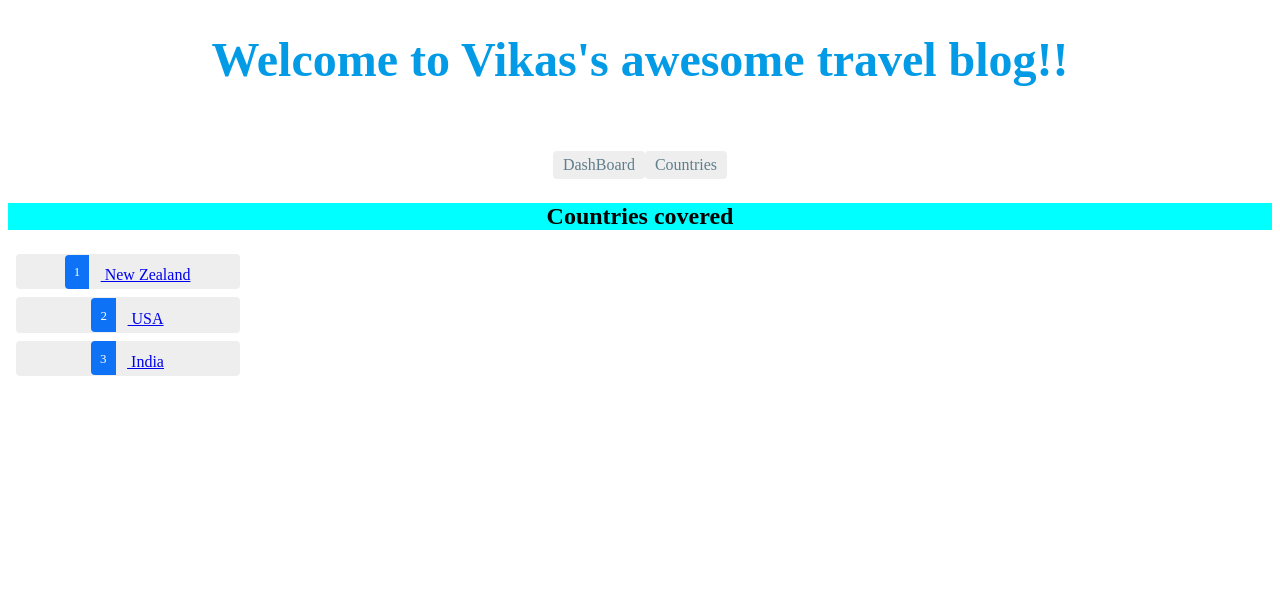
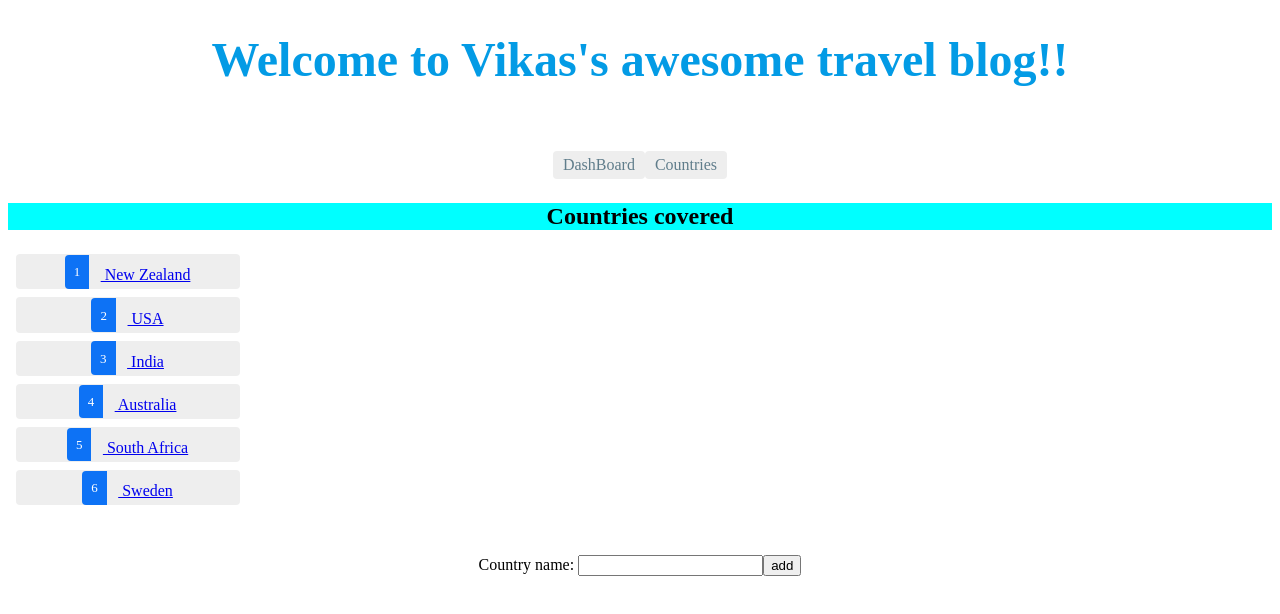
Before and after one commit to Alchemist-V/Angular-travelblog, an Angular app: page /countries in a window 1280 px wide. Shown: the top 614 px of the page. Built offline with nearby package versions, Linux system fonts and the light colour scheme; data requests are answered from the project's data file.

Commit message:
4.2.2 post in http

```diff
--- a/db.json
+++ b/db.json
@@ -48,20 +48,33 @@
       "destinations": [
         {
           "id": 1,
-          "name": "jhkvikBay of Islands",
-          "desc": "Sceanic bueaty & water sports"
+          "name": "Goa",
+          "desc": "Beaches and party "
         },
         {
           "id": 2,
-          "name": "Milford sound",
-          "desc": "glaciers, mountain and lakes."
+          "name": "Rajasthan",
+          "desc": "Desert and forts"
         },
         {
           "id": 3,
-          "name": "Auckland Vikas",
-          "desc": "Mueseums and bars. "
+          "name": "Karnataka",
+          "desc": "Ghats, Forests and WildLife "
         }
       ]
+    },
+    {
+      "id": 4,
+      "name": "Australia",
+      "destinations": []
+    },
+    {
+      "name": "South Africa",
+      "id": 5
+    },
+    {
+      "name": "Sweden",
+      "id": 6
     }
   ]
 }
--- a/src/app/country.service.ts
+++ b/src/app/country.service.ts
@@ -7,6 +7,12 @@ import { COUNTRIES } from './mock-countries';
 import {Country} from './country';
 
 import {LoggerService} from './logger.service';
+
+ const httpOptions = {
+  headers: new HttpHeaders({
+    'Content-Type': 'application/json'
+  })
+};
 
 @Injectable()
 export class CountryService {
@@ -41,6 +47,16 @@ export class CountryService {
     );
   }
 
+  /**
+   * Add new country to db
+   * @param country
+   */
+  addCountry (country: Country): Observable<Country> {
+    return this.httpClient.post<Country>(this.countryServiceURL, country, httpOptions).pipe(
+      catchError(this.handleError<Country>('addCountry'))
+    );
+  }
+
   private handleError<T> (operation = 'operation', result?: T) {
     return (error: any): Observable<T> => {
 
--- a/src/app/index-list/index-list.component.html
+++ b/src/app/index-list/index-list.component.html
@@ -8,6 +8,15 @@
   </li>
 </ul>
 <br/>
+<div>
+  <label>Country name:
+    <input #countryName />
+  </label>
+  <!-- (click) passes input value to add() and then clears the input -->
+  <button (click)="add(countryName.value); countryName.value=''">
+    add
+  </button>
+</div>
 <!-- remove destination list compoent as we are decoupling them -->
 <!-- <app-destination-list [country]="selectedCountry"></app-destination-list> -->
 <br/><br/>
--- a/src/app/index-list/index-list.component.ts
+++ b/src/app/index-list/index-list.component.ts
@@ -22,6 +22,21 @@ export class IndexListComponent implements OnInit {
 
   countries: Country[];
 
+  /**
+   * Initiates country add flow.
+   * @param name
+   */
+  add(name: String): void {
+    name = name.trim();
+    if (!name) {
+      return;
+    }
+    this.countryService.addCountry({name} as Country)
+    .subscribe(country => {
+      this.countries.push(country);
+    })
+  }
+
   // selectedCountry: Country;
 
   // // on select action
```
Also changed, not shown: 4.2-Notes.txt.
